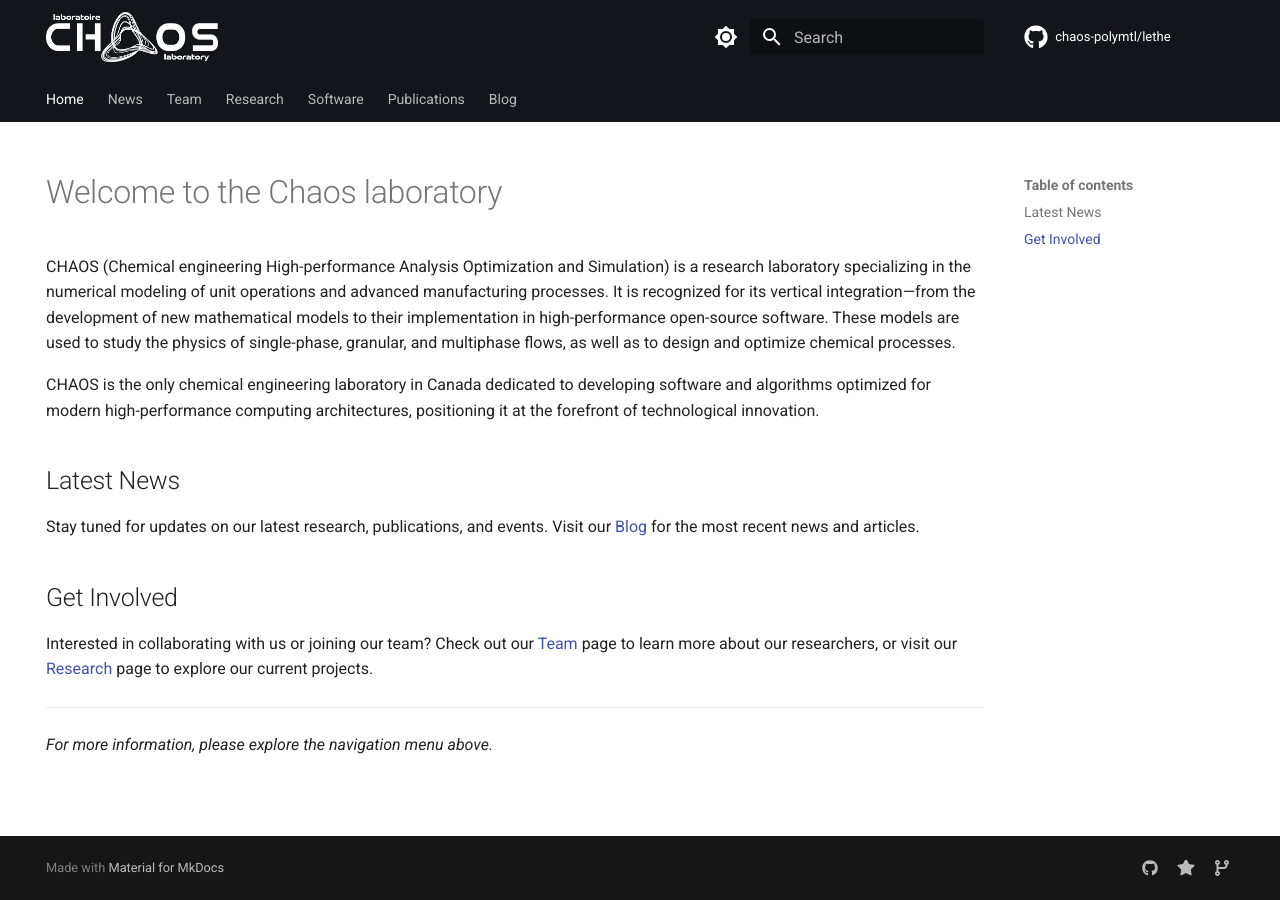
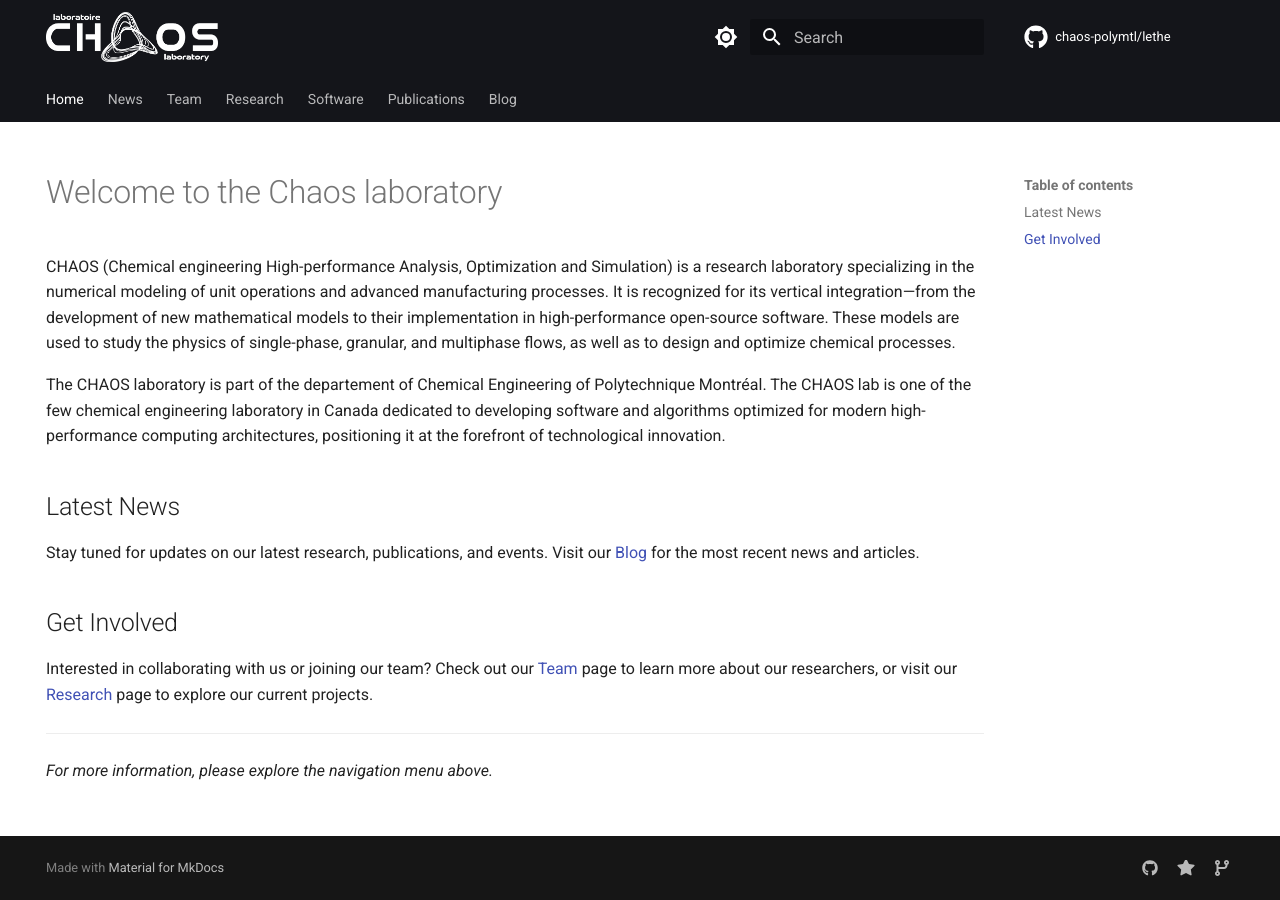
Before and after one commit to chaos-polymtl/chaos-lab, an MkDocs documentation site: the page built from docs/index.md, in a window 1280 px wide. Built offline with MkDocs 1.6.1 and Material for MkDocs 9.7.7, drawn with Linux system fonts in a browser that asks for light colours; comment, search, counter and statistics services are not loaded.

Commit message:
Update index of the page

```diff
--- a/docs/index.md
+++ b/docs/index.md
@@ -5,9 +5,9 @@ hide:
 
 # Welcome to the Chaos laboratory
 
-CHAOS (Chemical engineering High-performance Analysis Optimization and Simulation) is a research laboratory specializing in the numerical modeling of unit operations and advanced manufacturing processes. It is recognized for its vertical integration—from the development of new mathematical models to their implementation in high-performance open-source software. These models are used to study the physics of single-phase, granular, and multiphase flows, as well as to design and optimize chemical processes.
+CHAOS (Chemical engineering High-performance Analysis, Optimization and Simulation) is a research laboratory specializing in the numerical modeling of unit operations and advanced manufacturing processes. It is recognized for its vertical integration—from the development of new mathematical models to their implementation in high-performance open-source software. These models are used to study the physics of single-phase, granular, and multiphase flows, as well as to design and optimize chemical processes.
 
-CHAOS is the only chemical engineering laboratory in Canada dedicated to developing software and algorithms optimized for modern high-performance computing architectures, positioning it at the forefront of technological innovation.
+The CHAOS laboratory is part of the departement of Chemical Engineering of Polytechnique Montréal. The CHAOS lab is one of the few chemical engineering laboratory in Canada dedicated to developing software and algorithms optimized for modern high-performance computing architectures, positioning it at the forefront of technological innovation.
 
 
 ## Latest News
```
